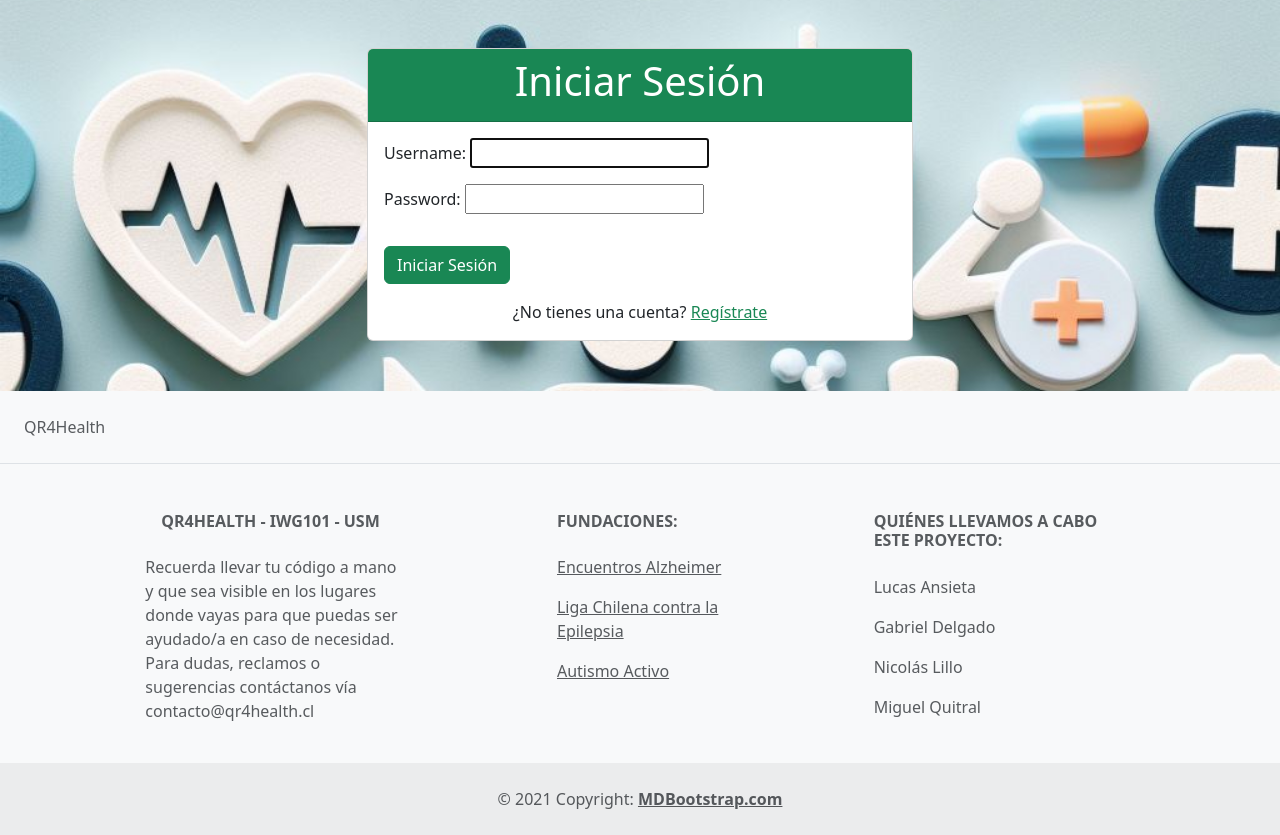
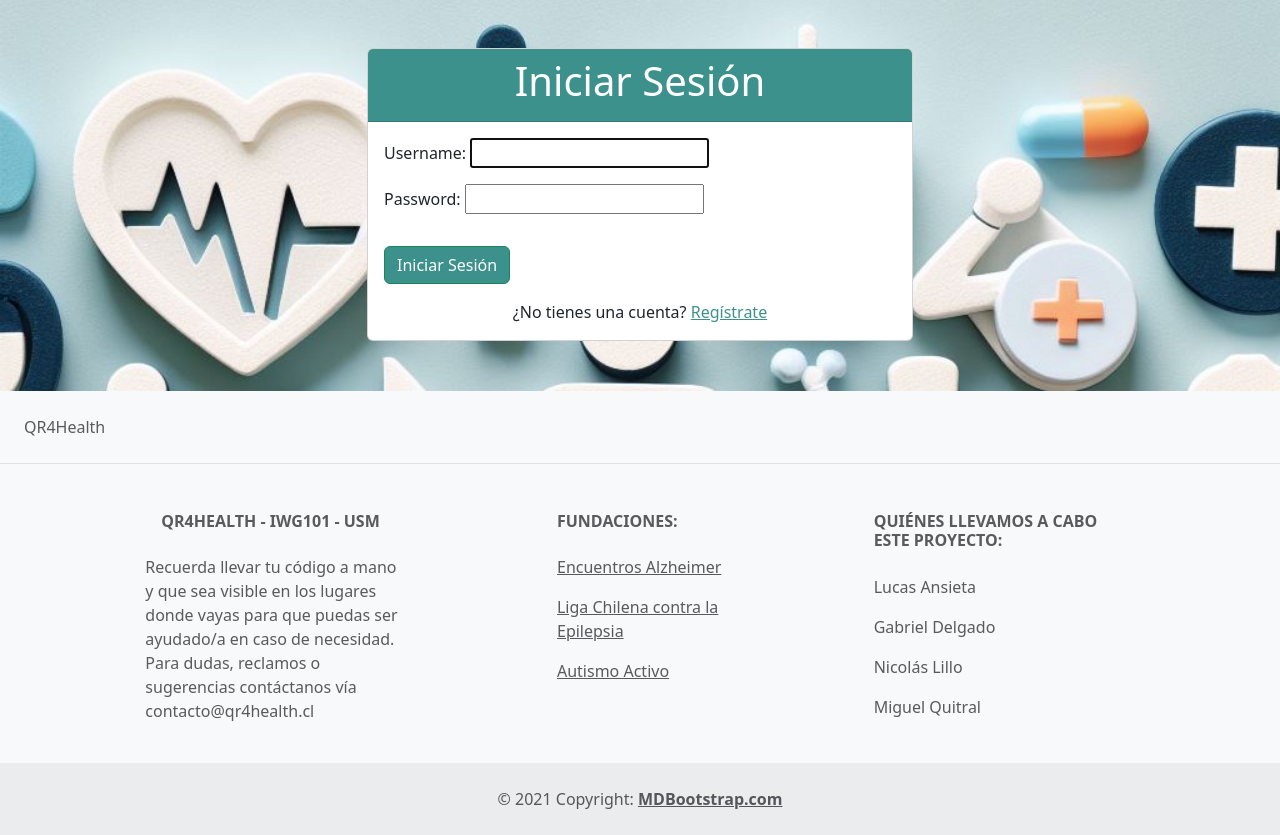
Before and after one commit to lansieta-usm/IWG-PROY4, a Django app: page /signin/ in a window 1280 px wide. Shown: the part 59-894 px from the top of the page. Run offline with Django 4.2, Linux system fonts and the light colour scheme; some libraries are stand-ins or nearby versions.

Commit message:
colores iguales a presentacion

```diff
--- a/proyecto_final/myapp/templates/blog.html
+++ b/proyecto_final/myapp/templates/blog.html
@@ -19,7 +19,7 @@
             <li class="list-group-item">Autor: Lucas</li>
           </ul>
         <div class="card-body">
-          <a href="{% url 'post-1' %}" class="btn btn-primary">Leer más...</a>
+          <a href="{% url 'post-1' %}" class="btn btn-primary" style="background-color: #3d918d;">Leer más...</a>
         </div>
       </div>
 
@@ -33,7 +33,7 @@
             <li class="list-group-item">Autor: Miguel</li>
           </ul>
         <div class="card-body">
-          <a href="{% url 'post-2' %}" class="btn btn-primary">Leer más...</a>
+          <a href="{% url 'post-2' %}" class="btn btn-primary" style="background-color: #3d918d;">Leer más...</a>
         </div>
       </div>
 
@@ -49,7 +49,7 @@
             <li class="list-group-item">Autor: Miguel</li>
           </ul>
         <div class="card-body">
-          <a href="{% url 'post-3' %}" class="btn btn-primary">Leer más...</a>
+          <a href="{% url 'post-3' %}" class="btn btn-primary" style="background-color: #3d918d;">Leer más...</a>
         </div>
       </div>
 
--- a/proyecto_final/myapp/templates/perfil.html
+++ b/proyecto_final/myapp/templates/perfil.html
@@ -9,7 +9,7 @@
 
 <div class="container mt-5">
     <div class="card profile-card">
-        <div class="card-header bg-success text-white">
+        <div class="card-header" style="background-color: #3d918d; color: #ffffff;">
             <h1 class="text-center"><i class="fas fa-user-circle"></i> Mi Perfil</h1>
         </div>
         <div class="card-body">
@@ -32,7 +32,7 @@
                 <img src="{{ perfil.codigo }}" alt="" class="img-fluid" width="450">
             </div>
             <div class="mt-3">
-                <a href="?download_qr_code=1" class="btn btn-success"><i class="fas fa-download"></i> Descargar QR Code</a>
+                <a href="?download_qr_code=1" class="btn btn-success" style="background-color: #3d918d;"><i class="fas fa-download"></i> Descargar QR Code</a>
             </div>
         </div>
     </div>
--- a/proyecto_final/myapp/templates/signin.html
+++ b/proyecto_final/myapp/templates/signin.html
@@ -11,7 +11,7 @@
     <div class="row justify-content-center">
         <div class="col-md-6">
             <div class="card">
-                <div class="card-header bg-success text-white">
+                <div class="card-header" style="background-color: #3d918d; color: #ffffff;">
                     <h1 class="text-center">Iniciar Sesión</h1>
                 </div>
                 <div class="card-body">
@@ -24,13 +24,13 @@
                     <form action="" method="POST">
                         {% csrf_token %}
                         {{ form.as_p }}
-                        <button type="submit" class="btn btn-success btn-block mt-3">
+                        <button type="submit" class="btn btn-success btn-block mt-3" style="background-color: #3d918d;">
                             Iniciar Sesión
                         </button>
                     </form>
 
                     <div class="mt-3 text-center">
-                        <p class="mb-0">¿No tienes una cuenta? <a href="{% url 'signup' %}" class="text-success">Regístrate</a></p>
+                        <p class="mb-0">¿No tienes una cuenta? <a href="{% url 'signup' %}" style="color: #3d918d;">Regístrate</a></p>
                     </div>
                 </div>
             </div>
--- a/proyecto_final/myapp/templates/signup.html
+++ b/proyecto_final/myapp/templates/signup.html
@@ -11,7 +11,7 @@
     <div class="row justify-content-center">
         <div class="col-md-6">
             <div class="card">
-                <div class="card-header bg-success text-white">
+                <div class="card-header" style="background-color: #3d918d; color: #ffffff;">
                     <h1 class="text-center">Sé parte de esta comunidad</h1>
                 </div>
                 <div class="card-body">
@@ -38,7 +38,7 @@
 
                         <div style="margin-bottom: 20px;"></div>
 
-                        <button type="submit" class="btn btn-success btn-block mt-3">
+                        <button type="submit" class="btn btn-success btn-block mt-3" style="background-color: #3d918d;">
                             Registrarse
                         </button>
                     </form>
```
Also changed, not shown: proyecto_final/db.sqlite3.
